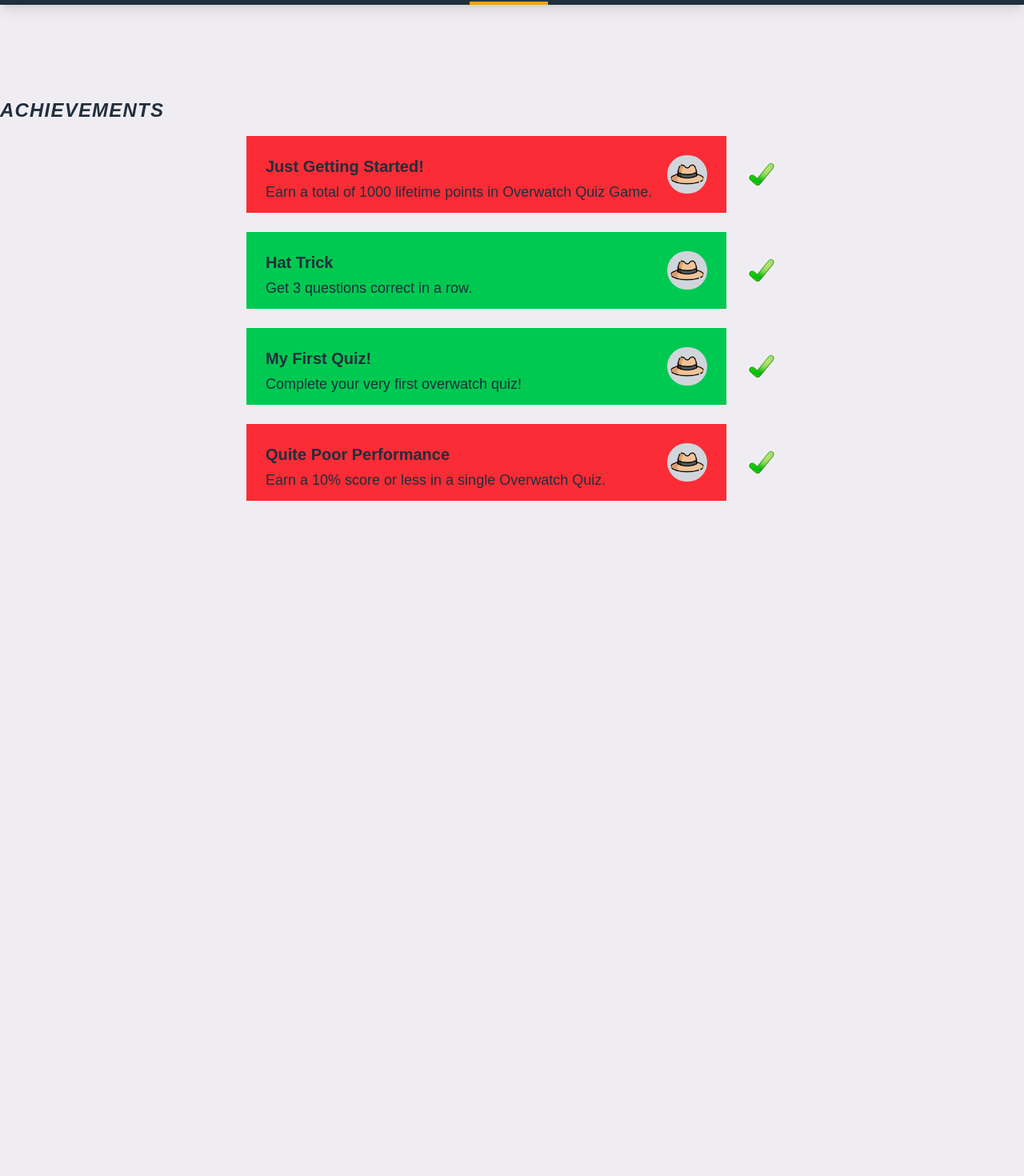
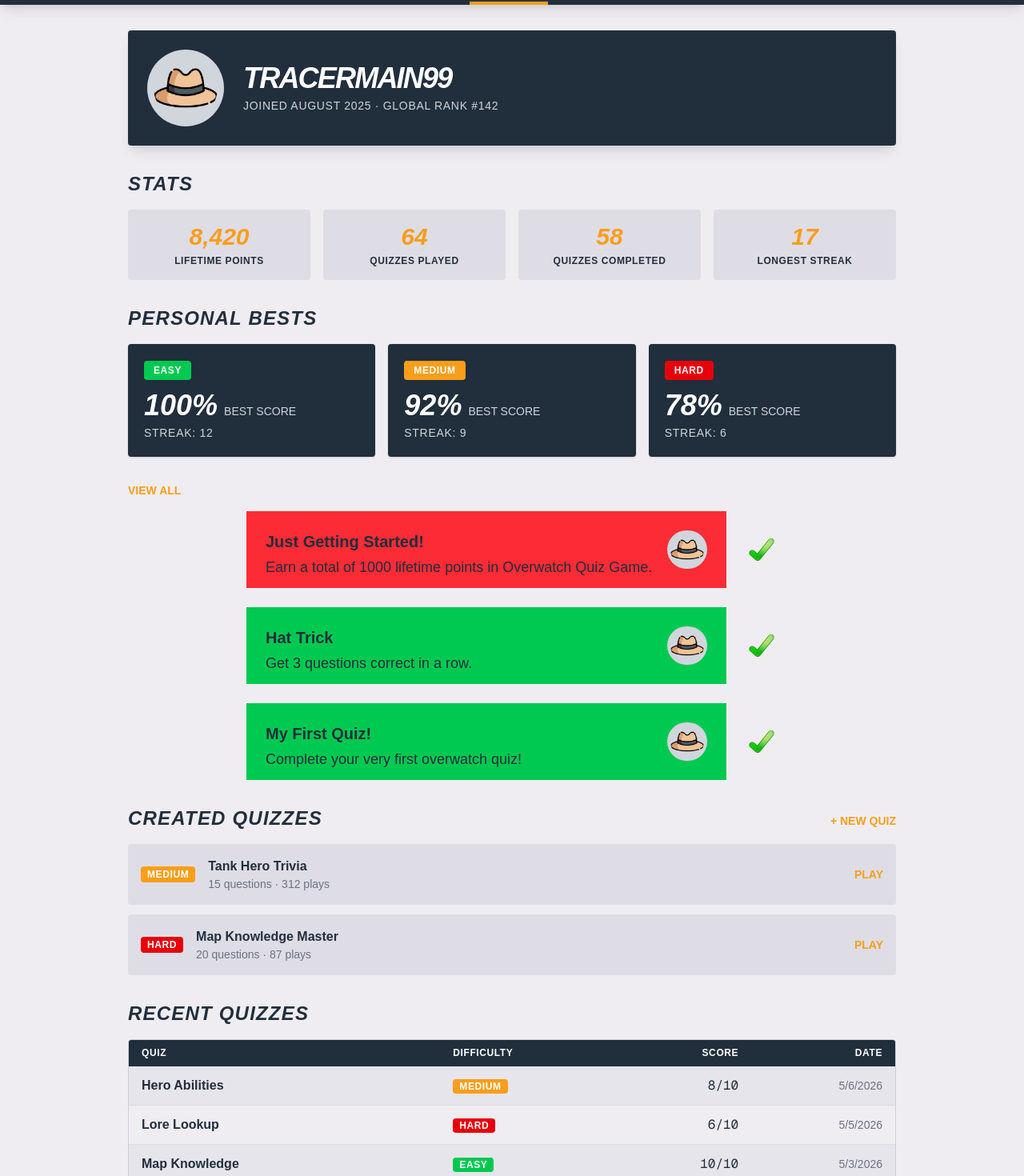
Before and after one commit to carsonmdd/inf-124-overwatch-quiz, a Next.js app: page /profile in a window 1280 px wide. Shown: the part 58-1528 px from the top of the page at 80% size. Before the commit the page ends 800 px from the top, so only its background shows below. Built offline with nearby package versions, Linux system fonts and the light colour scheme; no server answers.

Commit message:
feat: create owner profile view

```diff
--- a/src/app/profile/page.tsx
+++ b/src/app/profile/page.tsx
@@ -1,12 +1,26 @@
 import Achievements from '@/components/Achievements';
+import ProfileHeader from '@/components/profile/ProfileHeader';
+import ProfileStats from '@/components/profile/ProfileStats';
+import PersonalBests from '@/components/profile/PersonalBests';
+import CreatedQuizzes from '@/components/profile/CreatedQuizzes';
+import QuizHistory from '@/components/profile/QuizHistory';
 import { getCurrentMockUser } from '@/data/mockProfileData';
 
 const Profile = () => {
 	const user = getCurrentMockUser();
 
 	return (
-		<div className="flex-1 flex items-center justify-center">
-			<Achievements achievements={user.achievements}></Achievements>
+		<div className="flex-1 w-full max-w-5xl mx-auto px-4 sm:px-6 lg:px-8 py-8 flex flex-col gap-8">
+			<ProfileHeader user={user} isOwner={true} />
+			<ProfileStats user={user} />
+			<PersonalBests personalBests={user.personalBests} />
+			<Achievements
+				achievements={user.achievements}
+				featured
+				viewAllHref={`/profile/${user.id}/achievements`}
+			/>
+			<CreatedQuizzes quizzes={user.createdQuizzes} isOwner={true} />
+			<QuizHistory history={user.quizHistory} />
 		</div>
 	);
 };
--- a/src/components/Achievements.tsx
+++ b/src/components/Achievements.tsx
@@ -18,9 +18,6 @@
 	return (
 		<section className="w-full">
 			<div className="flex justify-between items-baseline mb-4">
-				<h2 className="text-2xl font-black uppercase italic tracking-wider text-ow-dark-blue dark:text-white">
-					Achievements
-				</h2>
 				{featured && viewAllHref && (
 					<Link
 						href={viewAllHref}
--- /dev/null
+++ b/src/components/profile/CreatedQuizzes.tsx
@@ -0,0 +1,74 @@
+import Link from 'next/link';
+import type { CreatedQuiz } from '@/data/mockProfileData';
+
+interface CreatedQuizzesProps {
+	quizzes: CreatedQuiz[];
+	isOwner: boolean;
+}
+
+const difficultyColor: Record<CreatedQuiz['difficulty'], string> = {
+	easy: 'bg-green-500',
+	medium: 'bg-ow-orange',
+	hard: 'bg-red-600',
+};
+
+const CreatedQuizzes = ({ quizzes, isOwner }: CreatedQuizzesProps) => {
+	return (
+		<section className="w-full">
+			<div className="flex justify-between items-baseline mb-4">
+				<h2 className="text-2xl font-black uppercase italic tracking-wider text-ow-dark-blue dark:text-white">
+					Created Quizzes
+				</h2>
+				{isOwner && (
+					<Link
+						href="/quiz/create"
+						className="text-ow-orange font-bold uppercase text-sm hover:underline"
+					>
+						+ New Quiz
+					</Link>
+				)}
+			</div>
+			{quizzes.length === 0 ? (
+				<p className="text-gray-500 italic">
+					{isOwner
+						? "You haven't created any quizzes yet."
+						: 'No created quizzes to show.'}
+				</p>
+			) : (
+				<ul className="flex flex-col gap-3">
+					{quizzes.map((q) => (
+						<li
+							key={q.id}
+							className="flex items-center justify-between bg-ow-blue/10 dark:bg-ow-blue/30 p-4 rounded-sm"
+						>
+							<div className="flex items-center gap-4">
+								<span
+									className={`px-2 py-0.5 text-xs font-black uppercase tracking-wider rounded-sm text-white ${difficultyColor[q.difficulty]}`}
+								>
+									{q.difficulty}
+								</span>
+								<div>
+									<p className="font-bold text-ow-dark-blue dark:text-white">
+										{q.name}
+									</p>
+									<p className="text-sm text-gray-500">
+										{q.questionCount} questions ·{' '}
+										{q.playCount.toLocaleString()} plays
+									</p>
+								</div>
+							</div>
+							<Link
+								href={`/quiz/${q.id}`}
+								className="text-ow-orange font-bold uppercase text-sm hover:underline"
+							>
+								Play
+							</Link>
+						</li>
+					))}
+				</ul>
+			)}
+		</section>
+	);
+};
+
+export default CreatedQuizzes;
--- /dev/null
+++ b/src/components/profile/PersonalBests.tsx
@@ -0,0 +1,48 @@
+import type { PersonalBest } from '@/data/mockProfileData';
+
+interface PersonalBestsProps {
+	personalBests: PersonalBest[];
+}
+
+const difficultyColor: Record<PersonalBest['difficulty'], string> = {
+	easy: 'bg-green-500',
+	medium: 'bg-ow-orange',
+	hard: 'bg-red-600',
+};
+
+const PersonalBests = ({ personalBests }: PersonalBestsProps) => {
+	return (
+		<section className="w-full">
+			<h2 className="text-2xl font-black uppercase italic tracking-wider text-ow-dark-blue dark:text-white mb-4">
+				Personal Bests
+			</h2>
+			<div className="grid grid-cols-1 md:grid-cols-3 gap-4">
+				{personalBests.map((pb) => (
+					<div
+						key={pb.difficulty}
+						className="bg-ow-dark-blue text-white p-5 rounded-sm shadow"
+					>
+						<span
+							className={`inline-block px-3 py-1 text-xs font-black uppercase tracking-wider rounded-sm ${difficultyColor[pb.difficulty]}`}
+						>
+							{pb.difficulty}
+						</span>
+						<div className="mt-3 flex items-baseline gap-2">
+							<span className="text-4xl font-black italic">
+								{pb.bestScore}%
+							</span>
+							<span className="text-sm uppercase text-gray-300">
+								best score
+							</span>
+						</div>
+						<p className="text-sm uppercase tracking-wider text-gray-300 mt-1">
+							Streak: {pb.bestStreak}
+						</p>
+					</div>
+				))}
+			</div>
+		</section>
+	);
+};
+
+export default PersonalBests;
--- /dev/null
+++ b/src/components/profile/ProfileHeader.tsx
@@ -0,0 +1,41 @@
+import Image from 'next/image';
+import type { ProfileUser } from '@/data/mockProfileData';
+
+interface ProfileHeaderProps {
+	user: ProfileUser;
+	isOwner: boolean;
+}
+
+const ProfileHeader = ({ user, isOwner }: ProfileHeaderProps) => {
+	const joined = new Date(user.joinDate).toLocaleDateString('en-US', {
+		month: 'long',
+		year: 'numeric',
+	});
+
+	return (
+		<header className="flex items-center gap-6 p-6 bg-ow-dark-blue text-white rounded-sm shadow-lg">
+			<Image
+				src={user.avatarUrl}
+				alt={`${user.username} avatar`}
+				width={96}
+				height={96}
+				className="rounded-full bg-gray-300 p-2"
+			/>
+			<div className="flex-1">
+				<h1 className="text-3xl md:text-4xl font-black uppercase italic tracking-tighter">
+					{user.username}
+				</h1>
+				<p className="text-sm uppercase tracking-wider text-gray-300 mt-1">
+					Joined {joined} · Global Rank #{user.globalRank}
+				</p>
+			</div>
+			{!isOwner && (
+				<button className="bg-ow-orange hover:bg-ow-orange/90 text-white px-4 py-2 rounded font-bold uppercase text-sm transition-colors">
+					Follow
+				</button>
+			)}
+		</header>
+	);
+};
+
+export default ProfileHeader;
--- /dev/null
+++ b/src/components/profile/ProfileStats.tsx
@@ -0,0 +1,46 @@
+import type { ProfileUser } from '@/data/mockProfileData';
+
+interface ProfileStatsProps {
+	user: ProfileUser;
+}
+
+const StatBlock = ({ label, value }: { label: string; value: string }) => (
+	<div className="flex flex-col items-center justify-center bg-ow-blue/10 dark:bg-ow-blue/30 p-4 rounded-sm">
+		<span className="text-3xl font-black italic text-ow-orange">
+			{value}
+		</span>
+		<span className="text-xs uppercase tracking-wider font-bold text-ow-dark-blue dark:text-gray-300 mt-1 text-center">
+			{label}
+		</span>
+	</div>
+);
+
+const ProfileStats = ({ user }: ProfileStatsProps) => {
+	return (
+		<section className="w-full">
+			<h2 className="text-2xl font-black uppercase italic tracking-wider text-ow-dark-blue dark:text-white mb-4">
+				Stats
+			</h2>
+			<div className="grid grid-cols-2 md:grid-cols-4 gap-4">
+				<StatBlock
+					label="Lifetime Points"
+					value={user.lifetimePoints.toLocaleString()}
+				/>
+				<StatBlock
+					label="Quizzes Played"
+					value={user.numQuizzesPlayed.toString()}
+				/>
+				<StatBlock
+					label="Quizzes Completed"
+					value={user.numQuizzesCompleted.toString()}
+				/>
+				<StatBlock
+					label="Longest Streak"
+					value={user.longestStreak.toString()}
+				/>
+			</div>
+		</section>
+	);
+};
+
+export default ProfileStats;
--- /dev/null
+++ b/src/components/profile/QuizHistory.tsx
@@ -0,0 +1,74 @@
+import type { QuizAttempt } from '@/data/mockProfileData';
+
+interface QuizHistoryProps {
+	history: QuizAttempt[];
+}
+
+const difficultyColor: Record<QuizAttempt['difficulty'], string> = {
+	easy: 'bg-green-500',
+	medium: 'bg-ow-orange',
+	hard: 'bg-red-600',
+};
+
+const QuizHistory = ({ history }: QuizHistoryProps) => {
+	return (
+		<section className="w-full">
+			<h2 className="text-2xl font-black uppercase italic tracking-wider text-ow-dark-blue dark:text-white mb-4">
+				Recent Quizzes
+			</h2>
+			{history.length === 0 ? (
+				<p className="text-gray-500 italic">No quiz history yet.</p>
+			) : (
+				<div className="overflow-hidden rounded-sm border border-ow-blue/20">
+					<table className="w-full text-left">
+						<thead className="bg-ow-dark-blue text-white">
+							<tr>
+								<th className="px-4 py-2 text-xs uppercase tracking-wider">
+									Quiz
+								</th>
+								<th className="px-4 py-2 text-xs uppercase tracking-wider">
+									Difficulty
+								</th>
+								<th className="px-4 py-2 text-xs uppercase tracking-wider text-right">
+									Score
+								</th>
+								<th className="px-4 py-2 text-xs uppercase tracking-wider text-right">
+									Date
+								</th>
+							</tr>
+						</thead>
+						<tbody>
+							{history.map((a) => (
+								<tr
+									key={a.id}
+									className="border-t border-ow-blue/10 odd:bg-ow-blue/5"
+								>
+									<td className="px-4 py-3 font-bold text-ow-dark-blue dark:text-white">
+										{a.quizName}
+									</td>
+									<td className="px-4 py-3">
+										<span
+											className={`px-2 py-0.5 text-xs font-black uppercase tracking-wider rounded-sm text-white ${difficultyColor[a.difficulty]}`}
+										>
+											{a.difficulty}
+										</span>
+									</td>
+									<td className="px-4 py-3 text-right font-mono">
+										{a.score}/{a.totalQuestions}
+									</td>
+									<td className="px-4 py-3 text-right text-sm text-gray-500">
+										{new Date(
+											a.playedAt,
+										).toLocaleDateString()}
+									</td>
+								</tr>
+							))}
+						</tbody>
+					</table>
+				</div>
+			)}
+		</section>
+	);
+};
+
+export default QuizHistory;
```
